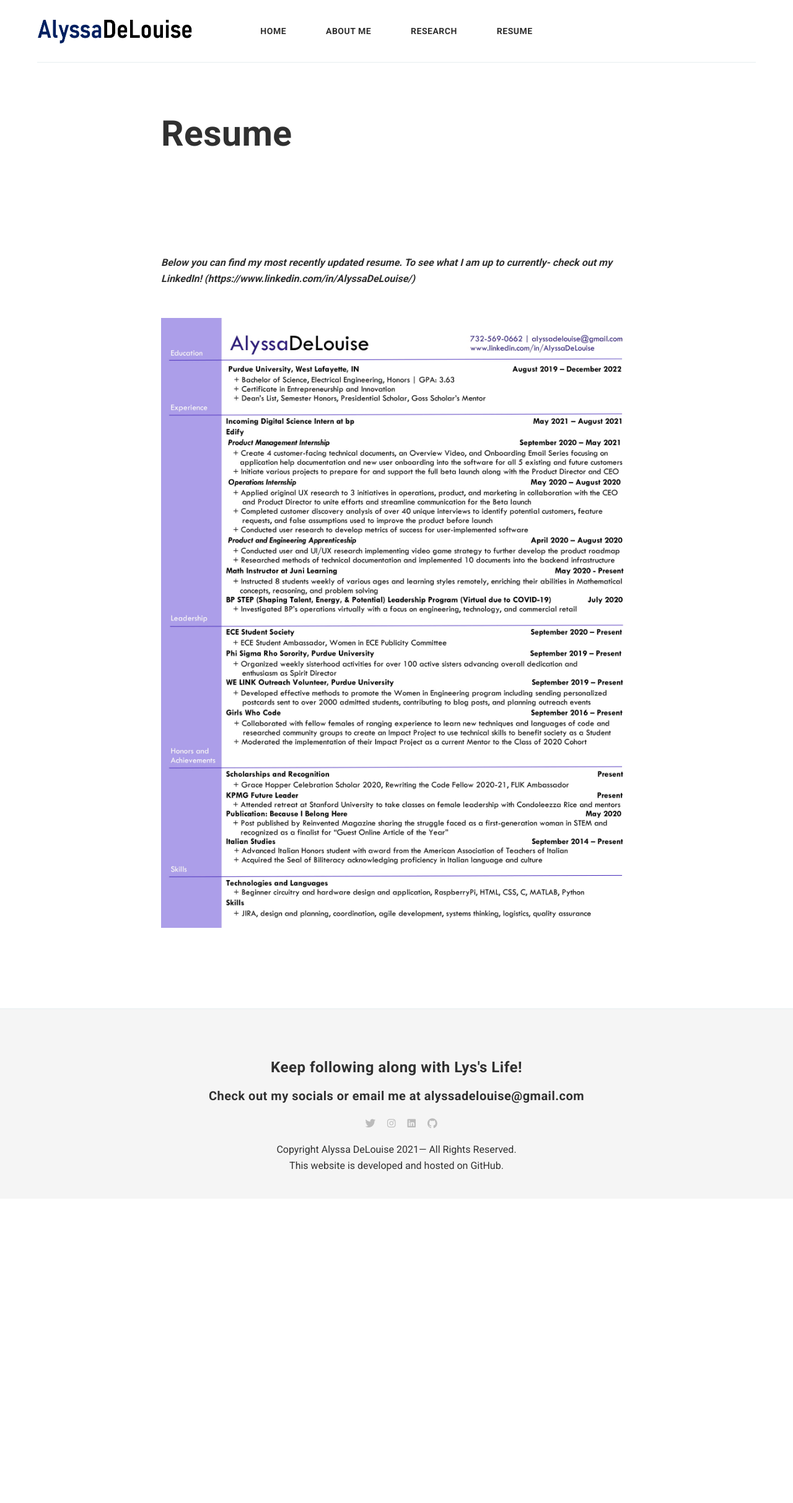
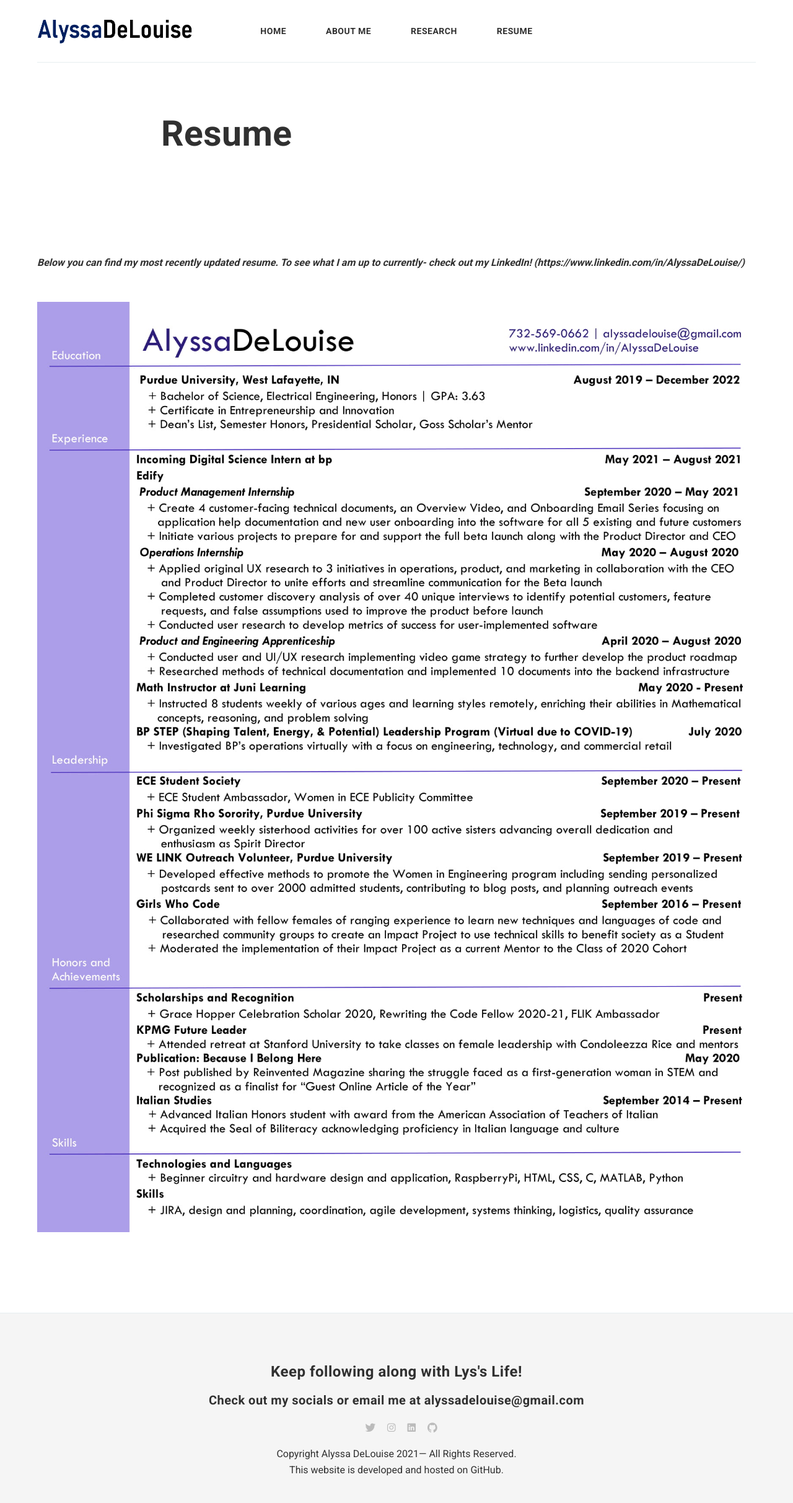
Before and after one commit to alyssadelouise/home, a Jekyll site: the page built from _pages/resume.md, in a window 1280 px wide. Shown: the whole page at 62% size. Built offline with Jekyll 4.4.1, drawn with Linux system fonts in a browser that asks for light colours; nearby versions of some CDN libraries; comment, search, counter and statistics services are not loaded; before the commit the page ends 1934 px from its top, so only the background shows below that.

Commit message:
Update pageresume.html

```diff
--- a/_layouts/pageresume.html
+++ b/_layouts/pageresume.html
@@ -16,7 +16,7 @@ layout: default
 <div class="container">
 <div class="row">
 		<!-- begin page -->
-		<article class="page col col-8 col-m-12">
+		<article class="page col  col-t-10  col-m-12">
 			<div class="page__content">
 				{{ content }}
 			</div>
```
